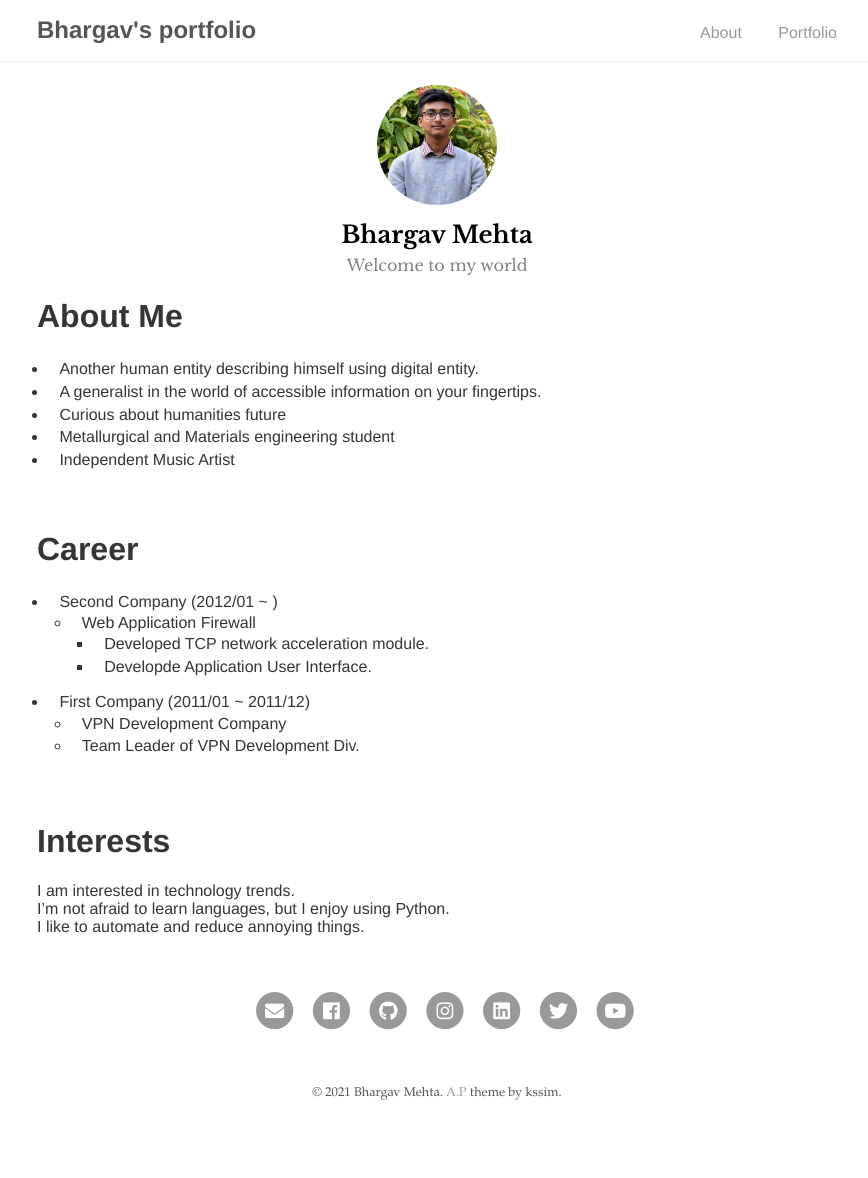
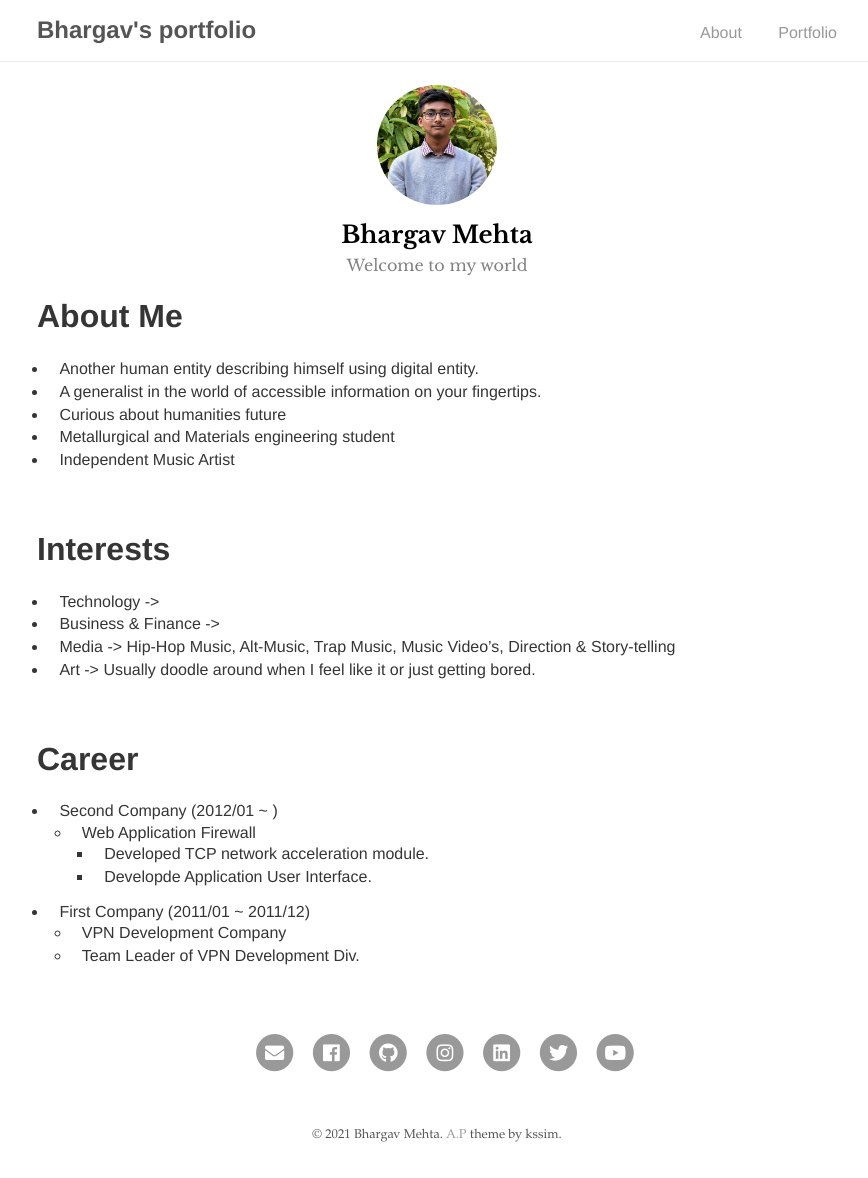
Before and after one commit to bhargavonweb/bhargavonweb.github.io, a Jekyll site: the page built from index.md, in a window 1280 px wide. Shown: the whole page, without its empty margins (203-1071 px from the left). Built offline with Jekyll 4.4.1, drawn with Linux system fonts in a browser that asks for light colours; our own code applies the rules of GitHub Pages for plain Markdown files; before the commit the page ends 1136 px from its top, so only the background shows below that.

Commit message:
Demo - Interests

```diff
--- a/index.md
+++ b/index.md
@@ -11,6 +11,14 @@ layout: about
 
 <br/>
 
+# Interests
+- Technology ->
+- Business & Finance ->
+- Media -> Hip-Hop Music, Alt-Music, Trap Music, Music Video's, Direction & Story-telling
+- Art -> Usually doodle around when I feel like it or just getting bored.
+
+<br/>
+
 # Career
 * Second Company (2012/01 ~ )
   * Web Application Firewall
@@ -19,10 +27,3 @@ layout: about
 * First Company (2011/01 ~ 2011/12)
   * VPN Development Company
   * Team Leader of VPN Development Div.
-
-<br/>
-
-# Interests
-I am interested in technology trends.
-I'm not afraid to learn languages, but I enjoy using Python.
-I like to automate and reduce annoying things.
```
